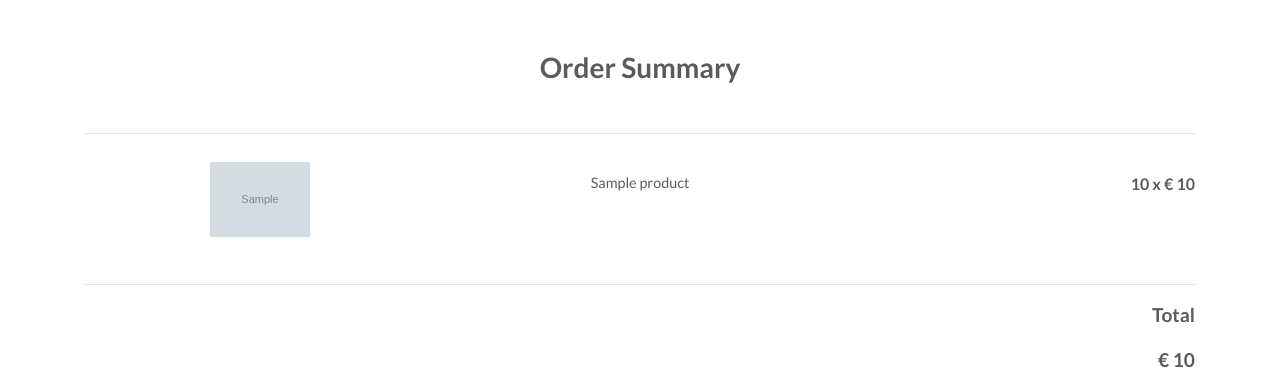
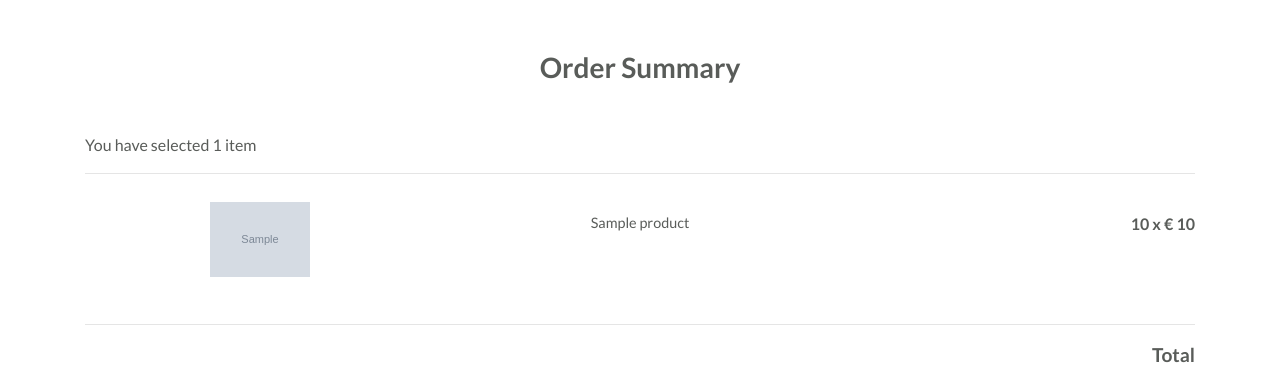
Before and after one commit to adrian80z/e-commerce, a Django app: template checkout/templates/checkout.html in a window 1280 px wide. Shown: the part 63-452 px from the top of the page. Run offline with Django 3.2, Linux system fonts and the light colour scheme; the template is opened without the code that fills it: most values are stand-ins (such as "Sample title", 1, 10 or a date in 2020); grey boxes marked "Sample" are stand-in pictures; some libraries are stand-ins or nearby versions.

Commit message:
product counter conditon added

```diff
--- a/checkout/templates/checkout.html
+++ b/checkout/templates/checkout.html
@@ -16,6 +16,10 @@
 
 {% block page_heading %}
 <h1 class=" heading text-center cart-bottom">Order Summary</h1>
+{% if product_count > 0 %}
+<p class="selected-items">You have selected {{ product_count }} {% if product_count > 1 %} items {% else %}
+    item {% endif %}</p>
+{% endif %}
 <hr />
 {% endblock %}
 
```
